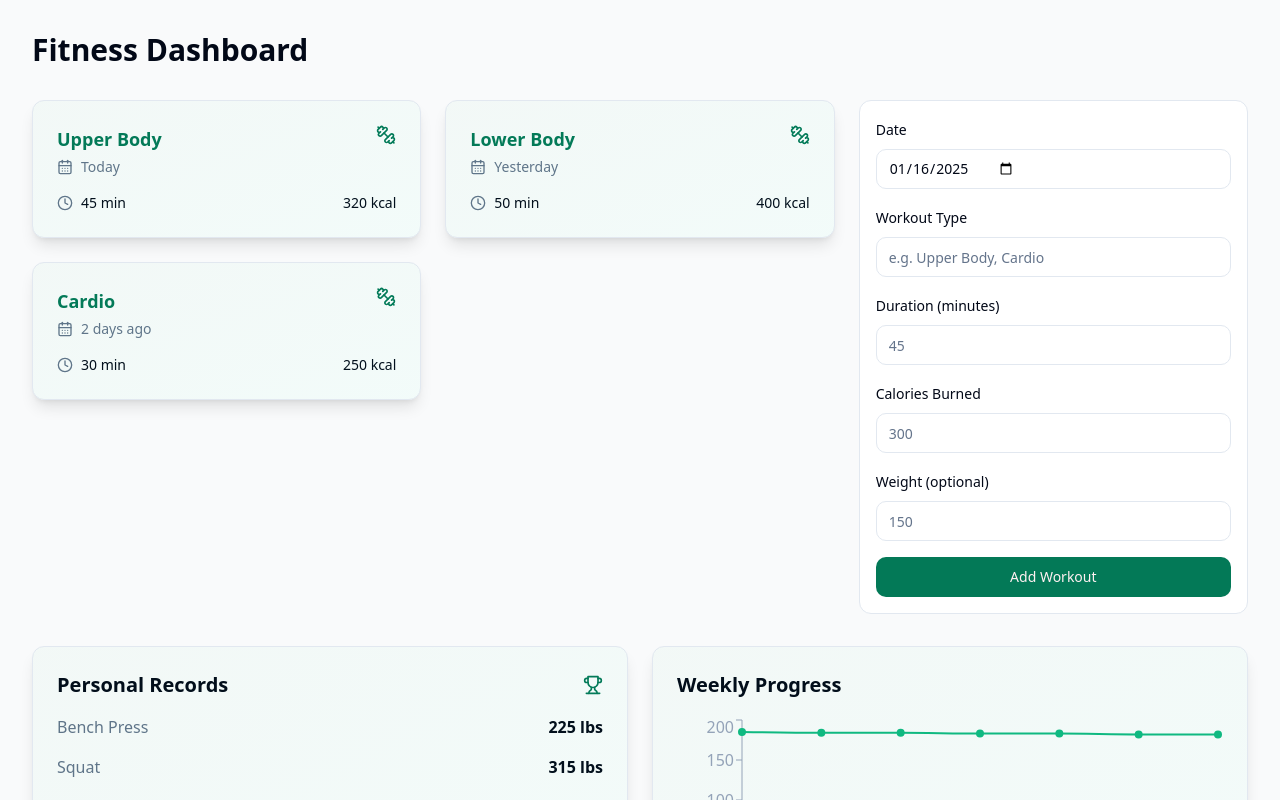
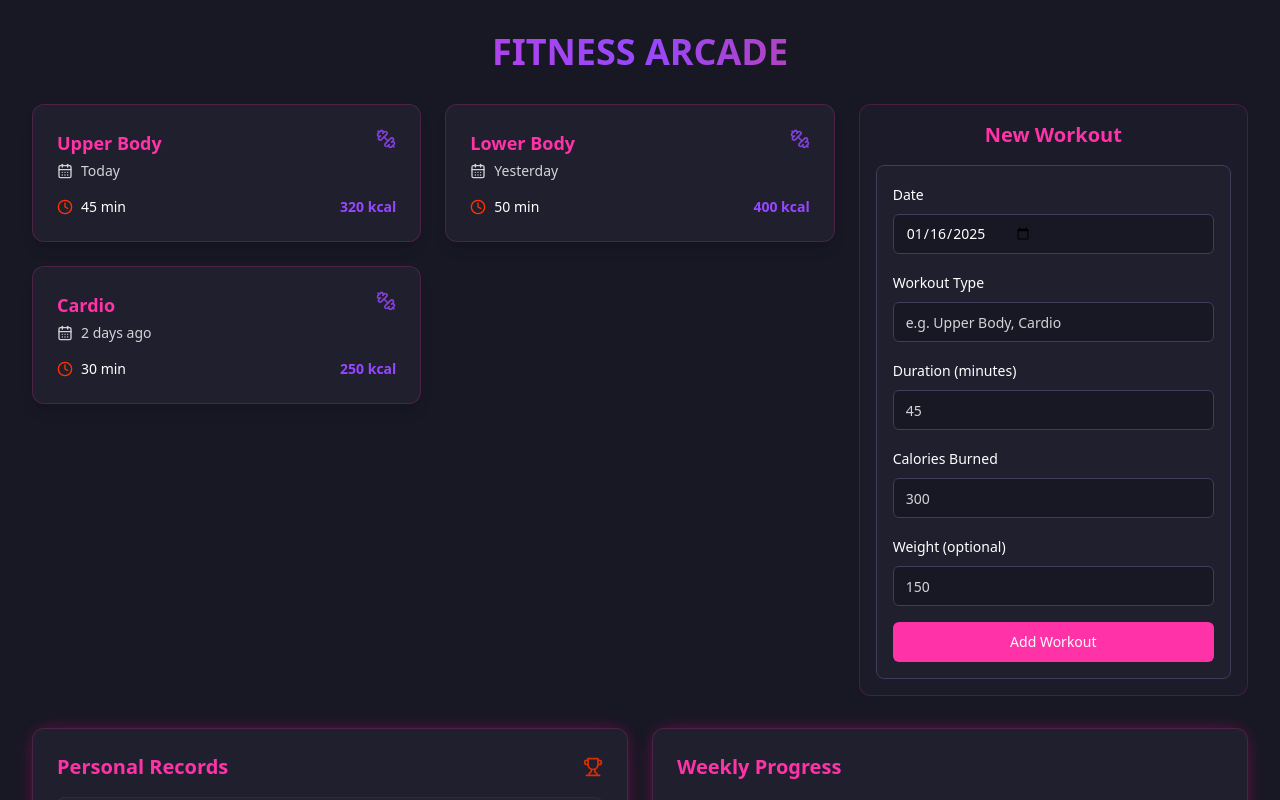
Before and after one commit to barbaracohenzita/f-2258, a React (Vite) app: page / in a window 1280 px wide. Shown: the top 800 px of the page. Built offline with nearby package versions, Linux system fonts and the light colour scheme.

Commit message:
Update styling for arcade theme
Modified the application's styling to adopt an arcade theme, enhancing the visual appearance and user experience.
[skip gpt_engineer]

```diff
--- a/src/components/PersonalRecords.tsx
+++ b/src/components/PersonalRecords.tsx
@@ -11,14 +11,14 @@ export function PersonalRecords() {
   return (
     <Card className="stat-card">
       <div className="flex items-center justify-between mb-4">
-        <h2 className="text-xl font-semibold">Personal Records</h2>
-        <Trophy className="w-5 h-5 text-primary" />
+        <h2 className="text-xl font-bold text-primary">Personal Records</h2>
+        <Trophy className="w-5 h-5 text-accent animate-pulse" />
       </div>
       <div className="space-y-4">
         {records.map((record) => (
-          <div key={record.name} className="flex items-center justify-between">
+          <div key={record.name} className="flex items-center justify-between p-2 rounded-lg bg-muted/50 border border-primary/10">
             <span className="text-muted-foreground">{record.name}</span>
-            <span className="font-semibold">{record.value}</span>
+            <span className="font-bold text-secondary">{record.value}</span>
           </div>
         ))}
       </div>
--- a/src/components/ProgressChart.tsx
+++ b/src/components/ProgressChart.tsx
@@ -14,26 +14,35 @@ const data = [
 export function ProgressChart() {
   return (
     <Card className="stat-card">
-      <h2 className="text-xl font-semibold mb-4">Weekly Progress</h2>
+      <h2 className="text-xl font-bold mb-4 text-primary">Weekly Progress</h2>
       <div className="h-[200px] w-full">
         <ResponsiveContainer width="100%" height="100%">
           <LineChart data={data}>
-            <XAxis dataKey="date" stroke="#94a3b8" />
-            <YAxis stroke="#94a3b8" />
+            <XAxis
+              dataKey="date"
+              stroke="currentColor"
+              strokeOpacity={0.5}
+              tick={{ fill: 'currentColor', opacity: 0.5 }}
+            />
+            <YAxis
+              stroke="currentColor"
+              strokeOpacity={0.5}
+              tick={{ fill: 'currentColor', opacity: 0.5 }}
+            />
             <Tooltip
               contentStyle={{
-                backgroundColor: "white",
-                border: "none",
+                backgroundColor: "hsl(240 20% 15%)",
+                border: "1px solid hsl(326 100% 60% / 0.2)",
                 borderRadius: "8px",
-                boxShadow: "0 4px 6px -1px rgb(0 0 0 / 0.1)",
+                color: "white",
               }}
             />
             <Line
               type="monotone"
               dataKey="weight"
-              stroke="#10B981"
+              stroke="hsl(326 100% 60%)"
               strokeWidth={2}
-              dot={{ fill: "#10B981", strokeWidth: 2 }}
+              dot={{ fill: "hsl(326 100% 60%)", strokeWidth: 2 }}
             />
           </LineChart>
         </ResponsiveContainer>
--- a/src/components/WorkoutCard.tsx
+++ b/src/components/WorkoutCard.tsx
@@ -14,20 +14,20 @@ export function WorkoutCard({ date, type, duration, calories, weight }: WorkoutC
     <Card className="stat-card animate-in">
       <div className="flex items-start justify-between">
         <div>
-          <h3 className="font-semibold text-lg text-primary">{type}</h3>
+          <h3 className="font-bold text-lg text-primary">{type}</h3>
           <div className="flex items-center gap-2 text-sm text-muted-foreground mt-1">
             <CalendarDays className="w-4 h-4" />
             <span>{date}</span>
           </div>
         </div>
-        <Dumbbell className="w-5 h-5 text-primary" />
+        <Dumbbell className="w-5 h-5 text-secondary animate-pulse" />
       </div>
       <div className="mt-4 flex items-center justify-between text-sm">
         <div className="flex items-center gap-2">
-          <Clock className="w-4 h-4 text-muted-foreground" />
+          <Clock className="w-4 h-4 text-accent" />
           <span>{duration}</span>
         </div>
-        <div className="font-medium">{calories} kcal</div>
+        <div className="font-bold text-secondary">{calories} kcal</div>
       </div>
       {weight && (
         <div className="mt-2 flex items-center gap-2 text-sm text-muted-foreground">
--- a/src/index.css
+++ b/src/index.css
@@ -4,26 +4,26 @@
 
 @layer base {
   :root {
-    --background: 0 0% 100%;
-    --foreground: 222.2 84% 4.9%;
-    --card: 0 0% 100%;
-    --card-foreground: 222.2 84% 4.9%;
-    --popover: 0 0% 100%;
-    --popover-foreground: 222.2 84% 4.9%;
-    --primary: 162.9 94.5% 24.3%;
-    --primary-foreground: 355.7 100% 97.3%;
-    --secondary: 168 96% 37%;
-    --secondary-foreground: 355.7 100% 97.3%;
-    --muted: 210 40% 96.1%;
-    --muted-foreground: 215.4 16.3% 46.9%;
-    --accent: 210 40% 96.1%;
-    --accent-foreground: 222.2 47.4% 11.2%;
+    --background: 240 20% 12%;
+    --foreground: 0 0% 100%;
+    --card: 240 20% 15%;
+    --card-foreground: 0 0% 100%;
+    --popover: 240 20% 15%;
+    --popover-foreground: 0 0% 100%;
+    --primary: 326 100% 60%;
+    --primary-foreground: 0 0% 100%;
+    --secondary: 266 100% 64%;
+    --secondary-foreground: 0 0% 100%;
+    --muted: 240 20% 20%;
+    --muted-foreground: 240 5% 84%;
+    --accent: 12 100% 50%;
+    --accent-foreground: 0 0% 100%;
     --destructive: 0 84.2% 60.2%;
-    --destructive-foreground: 210 40% 98%;
-    --border: 214.3 31.8% 91.4%;
-    --input: 214.3 31.8% 91.4%;
-    --ring: 162.9 94.5% 24.3%;
-    --radius: 0.75rem;
+    --destructive-foreground: 0 0% 100%;
+    --border: 240 20% 30%;
+    --input: 240 20% 30%;
+    --ring: 326 100% 60%;
+    --radius: 0.5rem;
   }
 }
 
@@ -33,29 +33,47 @@
   }
   body {
     @apply bg-background text-foreground;
+    background-image: radial-gradient(rgba(255, 255, 255, 0.1) 1px, transparent 1px);
+    background-size: 50px 50px;
   }
 }
 
 .stat-card {
-  @apply relative overflow-hidden rounded-xl bg-white p-6 shadow-lg transition-all hover:shadow-xl;
+  @apply relative overflow-hidden rounded-xl bg-card p-6 shadow-lg transition-all hover:shadow-xl border border-primary/20;
+  animation: glow 2s ease-in-out infinite alternate;
 }
 
 .stat-card::before {
   content: '';
-  @apply absolute inset-0 opacity-5 bg-gradient-to-br from-primary to-secondary;
+  @apply absolute inset-0 opacity-10;
+  background: linear-gradient(135deg, var(--primary) 0%, var(--secondary) 100%);
 }
 
 .animate-in {
-  animation: animate-in 0.5s ease-out;
+  animation: arcade-in 0.5s cubic-bezier(0.17, 0.67, 0.83, 0.67);
 }
 
-@keyframes animate-in {
+@keyframes arcade-in {
+  0% {
+    opacity: 0;
+    transform: translateY(20px) scale(0.95);
+  }
+  50% {
+    transform: translateY(-5px) scale(1.02);
+  }
+  100% {
+    opacity: 1;
+    transform: translateY(0) scale(1);
+  }
+}
+
+@keyframes glow {
   from {
-    opacity: 0;
-    transform: translateY(10px);
+    box-shadow: 0 0 10px -5px rgba(255, 0, 140, 0.3),
+                0 0 20px -10px rgba(255, 0, 140, 0.2);
   }
   to {
-    opacity: 1;
-    transform: translateY(0);
+    box-shadow: 0 0 15px -5px rgba(255, 0, 140, 0.4),
+                0 0 30px -10px rgba(255, 0, 140, 0.3);
   }
 }
--- a/src/pages/Index.tsx
+++ b/src/pages/Index.tsx
@@ -31,9 +31,11 @@ const Index = () => {
   };
 
   return (
-    <div className="min-h-screen bg-gray-50 p-4 md:p-8">
+    <div className="min-h-screen bg-background p-4 md:p-8">
       <div className="mx-auto max-w-7xl">
-        <h1 className="text-3xl font-bold mb-8">Fitness Dashboard</h1>
+        <h1 className="text-4xl font-bold mb-8 text-center bg-clip-text text-transparent bg-gradient-to-r from-primary via-secondary to-accent">
+          FITNESS ARCADE
+        </h1>
 
         <div className="grid gap-6 md:grid-cols-3">
           <div className="md:col-span-2">
@@ -43,8 +45,11 @@ const Index = () => {
               ))}
             </div>
           </div>
-          <div>
-            <AddWorkoutForm onAddWorkout={handleAddWorkout} />
+          <div className="space-y-6">
+            <div className="bg-card/50 backdrop-blur-sm p-4 rounded-xl border border-primary/20">
+              <h2 className="text-xl font-bold mb-4 text-center text-primary">New Workout</h2>
+              <AddWorkoutForm onAddWorkout={handleAddWorkout} />
+            </div>
           </div>
         </div>
 
```
